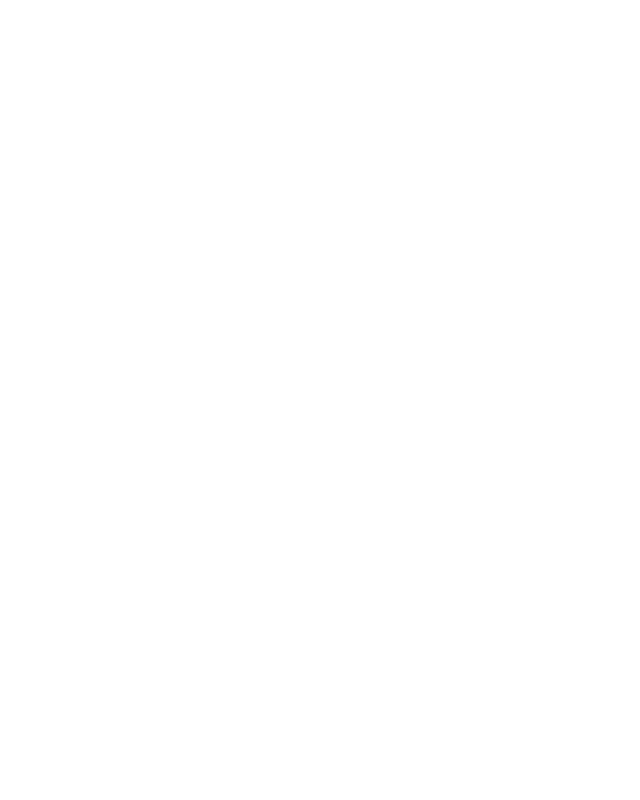
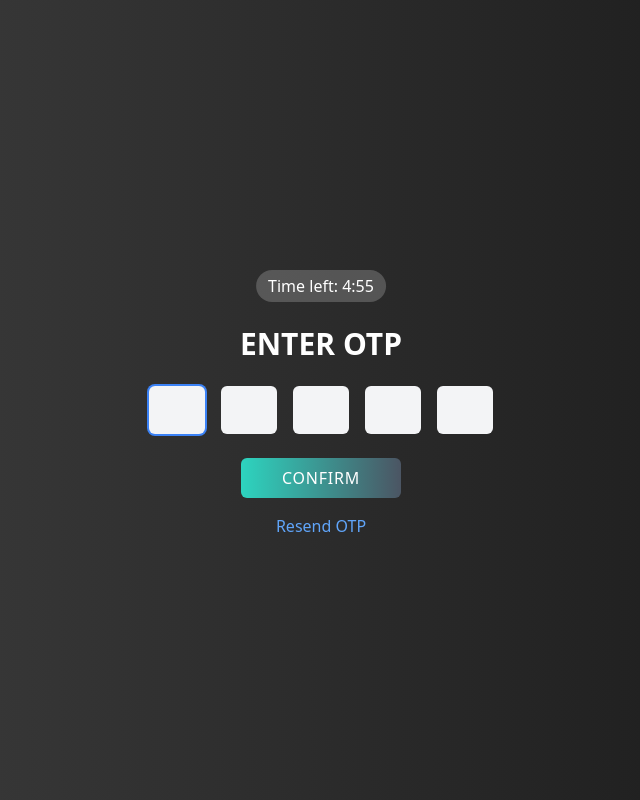
Before and after one commit to MohammedAshiqueM/snd_react, a React (Vite) app in the folder snd/: page /otp in a window 1280 px wide. Before the commit this address had no page. Shown: the whole page, without its empty margins (319-959 px from the left). Built offline with nearby package versions, Linux system fonts and the light colour scheme.

Commit message:
otp completed

```diff
--- a/snd/src/App.jsx
+++ b/snd/src/App.jsx
@@ -3,6 +3,7 @@
 import { BrowserRouter as Router, Route, Routes } from 'react-router-dom';
 import Login from './components/Login'
 import SignUp from './components/Signup';
+import Otp from './components/Otp';
 
 function App() {
 
@@ -13,6 +14,7 @@
           <Routes>
             <Route path="/" element={<Login />} />
             <Route path="/signup" element={<SignUp />} />
+            <Route path="/otp" element={<Otp />} />
           </Routes>
         </div>
       </Router>
--- a/snd/src/api.js
+++ b/snd/src/api.js
@@ -19,3 +19,23 @@
         throw error.response ? error.response.data : error.message;
     }
 }
+
+//email verification
+export const emailVerification = async (userData) => {
+    try{
+        const response = await axios.post(`otp/`,userData);
+        return response.data;
+    } catch (error) {
+        throw error.response ? error.response.data : error.message;
+    }
+}
+
+//resend otp
+export const resentOtp = async (userData) => {
+    try{
+        const response = await axios.post(`resent-otp/`,userData);
+        return response.data;
+    } catch (error) {
+        throw error.response ? error.response.data : error.message;
+    }
+}
--- a/snd/src/components/Login.jsx
+++ b/snd/src/components/Login.jsx
@@ -120,7 +120,7 @@
             {/* Sign-up Link */}
             <div className="text-center text-sm">
               Don&apos;t have an account?{" "}
-              <a href="#" className="text-[#6C5DD3] hover:underline">
+              <a href="signup" className="text-[#6C5DD3] hover:underline">
                 Sign up
               </a>
             </div>
--- /dev/null
+++ b/snd/src/components/Otp.jsx
@@ -0,0 +1,196 @@
+import React, { useState, useEffect, useRef } from 'react';
+import { useNavigate } from 'react-router-dom';
+import { emailVerification, resentOtp } from '../api';
+import { getFromSession } from '../util';
+
+const Otp = () => {
+  const [otpValues, setOtpValues] = useState(['', '', '', '', '']);
+  const [timeLeft, setTimeLeft] = useState(300); // 5 minutes in seconds
+  const [showLoader, setShowLoader] = useState(false);
+  const [loaderMessage, setLoaderMessage] = useState('Verifing to OTP Page');
+  const [error, setError] = useState(null);
+  const inputRefs = useRef([]);
+  const timerRef = useRef(null);
+  const navigate = useNavigate();
+
+  useEffect(() => {
+    // Load saved time from localStorage
+    const savedTime = localStorage.getItem('timeLeft');
+    if (savedTime) {
+      setTimeLeft(parseInt(savedTime));
+    }
+
+    startTimer();
+
+    return () => {
+      if (timerRef.current) {
+        clearInterval(timerRef.current);
+      }
+    };
+  }, []);
+
+  const startTimer = () => {
+    timerRef.current = setInterval(() => {
+      setTimeLeft(prev => {
+        if (prev <= 0) {
+          clearInterval(timerRef.current);
+          localStorage.removeItem('timeLeft');
+          alert("OTP has expired. Please request a new one.");
+          return 0;
+        }
+        localStorage.setItem('timeLeft', prev - 1);
+        return prev - 1;
+      });
+    }, 1000);
+  };
+
+  const handleInputChange = (index, value) => {
+    if (value.length <= 1 && /^\d*$/.test(value)) {
+      const newOtpValues = [...otpValues];
+      newOtpValues[index] = value;
+      setOtpValues(newOtpValues);
+
+      // Move to next input if value is entered
+      if (value && index < 4) {
+        inputRefs.current[index + 1].focus();
+      }
+    }
+  };
+
+  const handleKeyDown = (e, index) => {
+    // Handle backspace
+    if (e.key === 'Backspace' && !otpValues[index] && index > 0) {
+      inputRefs.current[index - 1].focus();
+    }
+  };
+
+//   const handleSubmit = (e) => {
+//     e.preventDefault();
+//     setShowLoader(true);
+//     // Add your submit logic here
+//     localStorage.removeItem('timeLeft');
+//   };
+
+  const handleResendOTP = async (e) => {
+    e.preventDefault();
+    if (window.confirm('Are you sure you want to resend OTP?')) {
+      clearInterval(timerRef.current);
+      setTimeLeft(300);
+      localStorage.setItem('timeLeft', 300);
+      startTimer();
+      alert('OTP has been resent.');
+    }
+    setShowLoader(true);
+    setLoaderMessage("resending otp")
+    const email = getFromSession('email');
+    const otp = otpValues.join('');
+    const payload = { email, otp };
+
+    try {
+        const response = await resentOtp(payload);
+        // setSuccess('User registered successfully!');
+        console.log(response);
+    } catch (err) {
+        setError(err.detail || 'An error occurred during registration.');
+        console.error(err);
+        navigate('/');
+    } finally {
+        setShowLoader(false);
+    }
+  };
+
+  const formatTime = (seconds) => {
+    const minutes = Math.floor(seconds / 60);
+    const remainingSeconds = seconds % 60;
+    return `${minutes}:${remainingSeconds < 10 ? '0' : ''}${remainingSeconds}`;
+  };
+
+  const handleSubmit = async (e) => {
+    e.preventDefault();
+    setShowLoader(true);
+
+    const email = getFromSession('email');
+    const otp = otpValues.join('');
+    const payload = { email, otp };
+
+    try {
+        console.log("paylod",payload)
+
+        const response = await emailVerification(payload);
+        // setSuccess('User registered successfully!');
+        console.log(response);
+        navigate('/');
+    } catch (err) {
+        setError(err.detail || 'An error occurred during registration.');
+        console.error(err);
+    } finally {
+        setShowLoader(false);
+    }
+};
+
+
+  return (
+    <div className="min-h-screen bg-gradient-to-r from-neutral-700 to-neutral-900 flex items-center justify-center">
+      {showLoader && (
+        <div className="fixed inset-0 bg-black bg-opacity-70 z-50 flex items-center justify-center">
+          <div className="text-center">
+            <div className="relative inline-block">
+              <div className="w-36 h-36 border-4 border-transparent border-t-white rounded-full animate-spin"></div>
+              <div className="absolute top-2 left-1/2 -translate-x-1/2 bg-white bg-opacity-20 text-white text-sm font-bold px-3 py-1 rounded-full">
+                {formatTime(timeLeft)}
+              </div>
+            </div>
+            <p className="text-2xl text-white mt-8">{loaderMessage}</p>
+            <p className="text-sm text-white opacity-80 mt-2">Please don't press back button</p>
+          </div>
+        </div>
+      )}
+
+      <div className="w-full max-w-md p-8">
+        <div className="relative">
+          <div className="absolute top-2 left-1/2 -translate-x-1/2 bg-white bg-opacity-20 text-white px-3 py-1 rounded-full">
+            Time left: {formatTime(timeLeft)}
+          </div>
+        </div>
+
+        <form onSubmit={handleSubmit} className="mt-16 space-y-6">
+          <h1 className="text-3xl text-white text-center font-bold">ENTER OTP</h1>
+
+          <div className="flex justify-center gap-4">
+            {otpValues.map((value, index) => (
+              <input
+                key={index}
+                ref={el => inputRefs.current[index] = el}
+                type="text"
+                maxLength={1}
+                value={value}
+                onChange={(e) => handleInputChange(index, e.target.value)}
+                onKeyDown={(e) => handleKeyDown(e, index)}
+                className="w-14 h-12 text-center text-xl bg-gray-100 border-none rounded-md focus:ring-2 focus:ring-blue-500 focus:outline-none"
+                autoFocus={index === 0}
+              />
+            ))}
+          </div>
+
+          <div className="flex flex-col items-center gap-4">
+            <button
+              type="submit"
+              className="w-40 h-10 bg-gradient-to-r from-teal-400 to-gray-600 text-white rounded-md font-medium tracking-wider hover:opacity-90 transition-opacity"
+            >
+              CONFIRM
+            </button>
+
+            <button
+              onClick={handleResendOTP}
+              className="text-blue-400 hover:text-blue-300 transition-colors"
+            >
+              Resend OTP
+            </button>
+          </div>
+        </form>
+      </div>
+    </div>
+  );
+};
+
+export default Otp;
--- a/snd/src/components/Signup.jsx
+++ b/snd/src/components/Signup.jsx
@@ -1,6 +1,9 @@
 import { useState } from 'react'
 import { Eye, EyeOff } from 'lucide-react'
 import SignupImage from '../assets/Images/sign_up.jpg'
+import { signupUser } from '../api'
+import { useNavigate } from 'react-router-dom';
+import { saveToSession } from '../util';
 
 export default function SignUp() {
   const [formData, setFormData] = useState({
@@ -11,6 +14,11 @@
     confirmPassword: '',
     agreeToTerms: false
   })
+  const navigate = useNavigate();
+
+  const [loading, setLoading] = useState(false);
+  const [error, setError] = useState(null);
+  const [success, setSuccess] = useState(null);
 
   const [showPassword, setShowPassword] = useState(false)
   const [showConfirmPassword, setShowConfirmPassword] = useState(false)
@@ -23,9 +31,25 @@
     }))
   }
 
-  const handleSubmit = (e) => {
+  const handleSubmit = async (e) => {
     e.preventDefault()
-    // Add your signup logic here
+    setLoading(true);
+    setError(null);
+    setSuccess(null);
+
+    try {
+        const response = await signupUser(formData);
+        saveToSession('email',formData.email)
+        setSuccess('User registered successfully!');
+        console.log(response);
+        navigate('/otp');
+
+    } catch (err) {
+        setError(err.detail || 'An error occurred during registration.');
+        console.log(error)
+    } finally {
+        setLoading(false);
+    }
     console.log('Form submitted:', formData)
   }
 
@@ -47,7 +71,7 @@
               <h1 className="mb-6 text-center text-3xl font-bold">Sign Up</h1>
               <p className="mb-8 text-center text-sm text-gray-400">
                 Already have an account?{' '}
-                <a href="/login" className="text-[#8B5CF6] hover:underline">
+                <a href="/" className="text-[#8B5CF6] hover:underline">
                   Log in
                 </a>
               </p>
--- /dev/null
+++ b/snd/src/util.js
@@ -0,0 +1,8 @@
+export const saveToSession = (key, value) => {
+    sessionStorage.setItem(key, JSON.stringify(value));
+};
+
+export const getFromSession = (key) => {
+    const data = sessionStorage.getItem(key);
+    return data ? JSON.parse(data) : null;
+};
```
